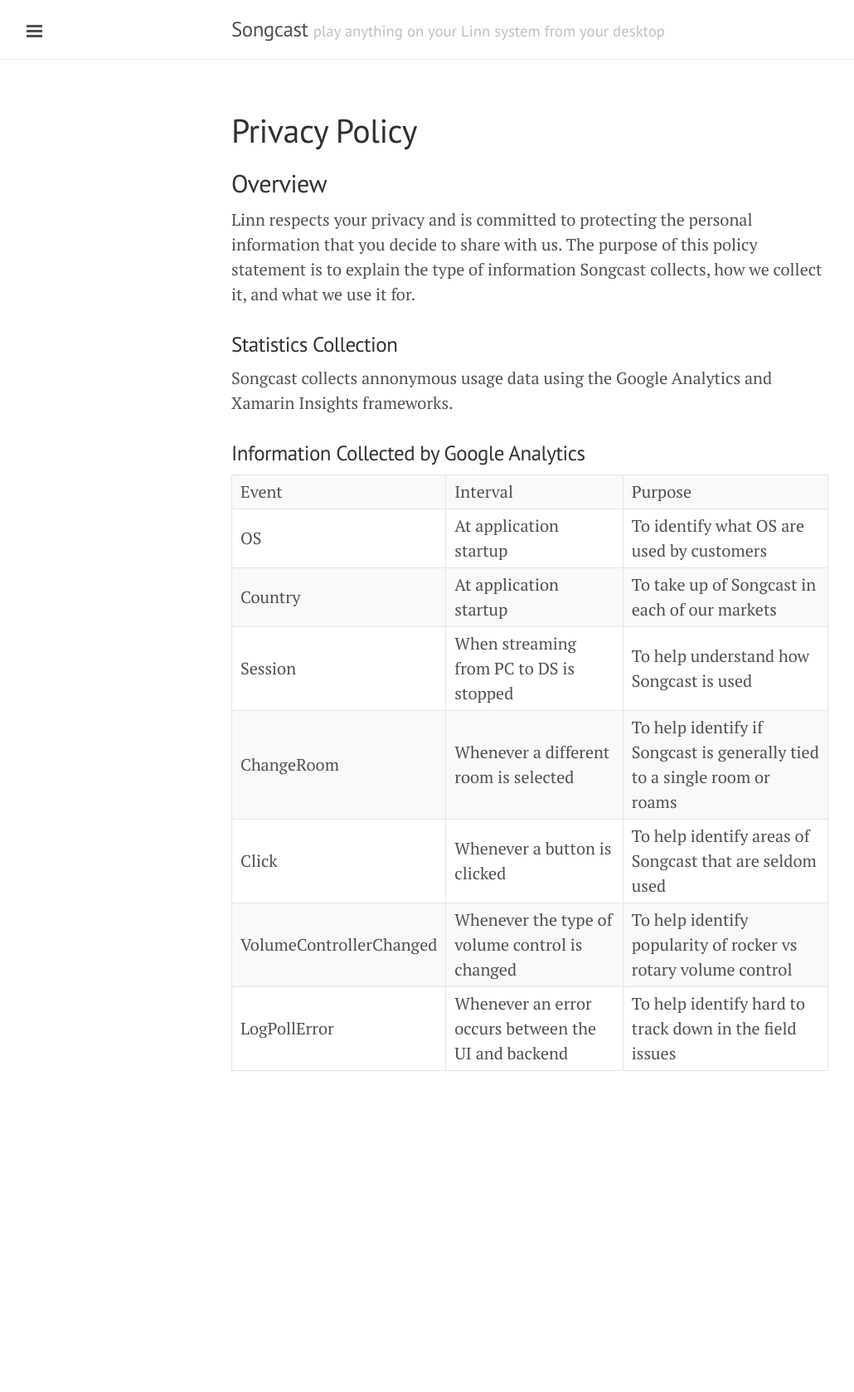
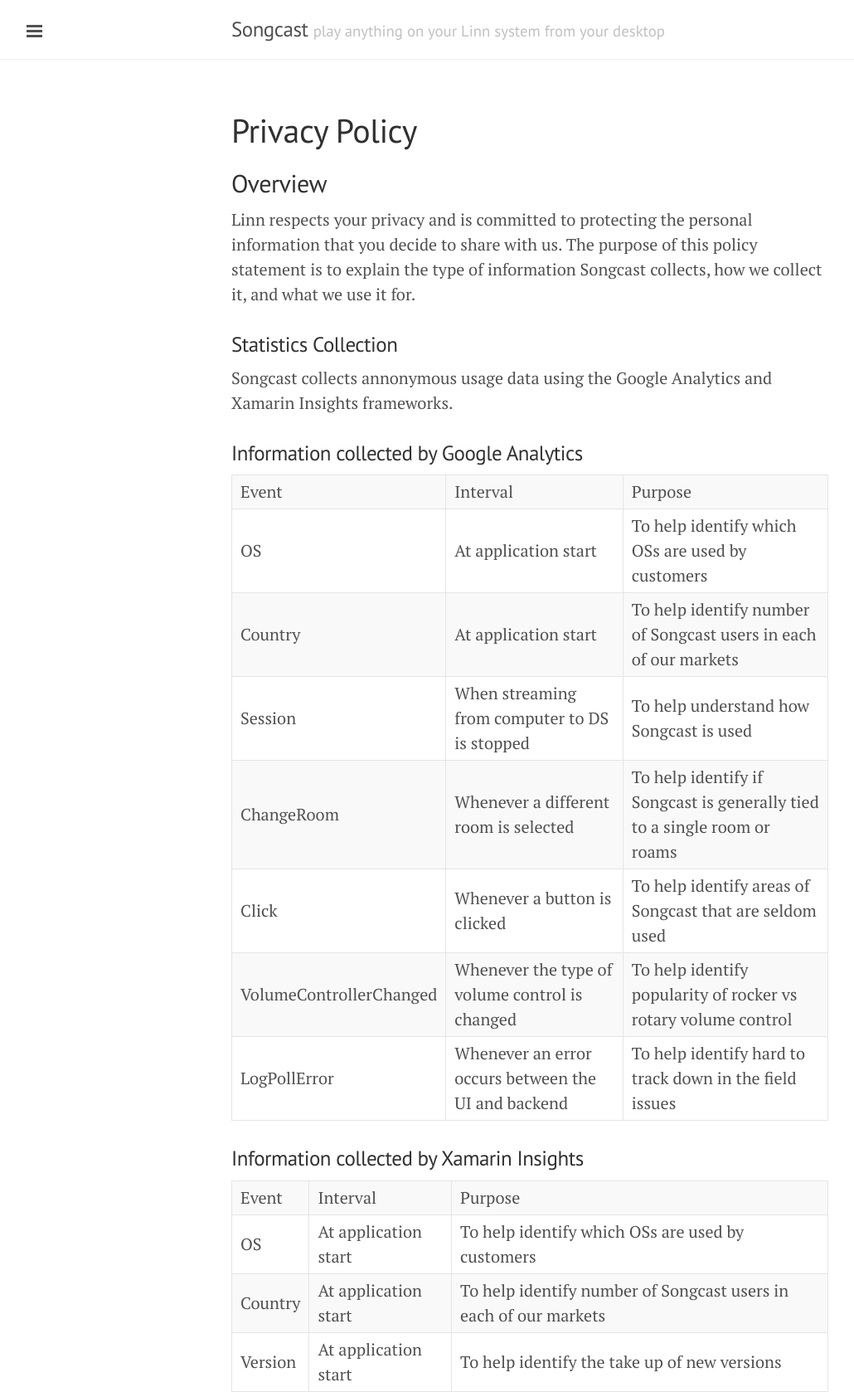
Before and after one commit to linn/songcast.site, a Jekyll site: the page built from privacy.md, in a window 1280 px wide. Shown: the whole page at 83% size, without its empty margins (1-1031 px from the left). Built offline with Jekyll 4.4.1, drawn with Linux system fonts in a browser that asks for light colours.

Commit message:
Update privacy.md

```diff
--- a/privacy.md
+++ b/privacy.md
@@ -11,13 +11,20 @@ Linn respects your privacy and is committed to protecting the personal informati
 
 Songcast collects annonymous usage data using the Google Analytics and Xamarin Insights frameworks.
 
-### Information Collected by Google Analytics
+### Information collected by Google Analytics
 
 | Event | Interval | Purpose
-| OS | At application startup | To identify what OS are used by customers
-| Country | At application startup | To take up of Songcast in each of our markets
-| Session | When streaming from PC to DS is stopped | To help understand how Songcast is used
+| OS | At application start | To help identify which OSs are used by customers
+| Country | At application start | To help identify number of Songcast users in each of our markets
+| Session | When streaming from computer to DS is stopped | To help understand how Songcast is used
 | ChangeRoom | Whenever a different room is selected | To help identify if Songcast is generally tied to a single room or roams
 | Click | Whenever a button is clicked | To help identify areas of Songcast that are seldom used
 | VolumeControllerChanged | Whenever the type of volume control is changed | To help identify popularity of rocker vs rotary volume control
 | LogPollError | Whenever an error occurs between the UI and backend | To help identify hard to track down in the field issues
+
+### Information collected by Xamarin Insights
+
+| Event | Interval | Purpose
+| OS | At application start | To help identify which OSs are used by customers
+| Country | At application start | To help identify number of Songcast users in each of our markets
+| Version | At application start | To help identify the take up of new versions
```
